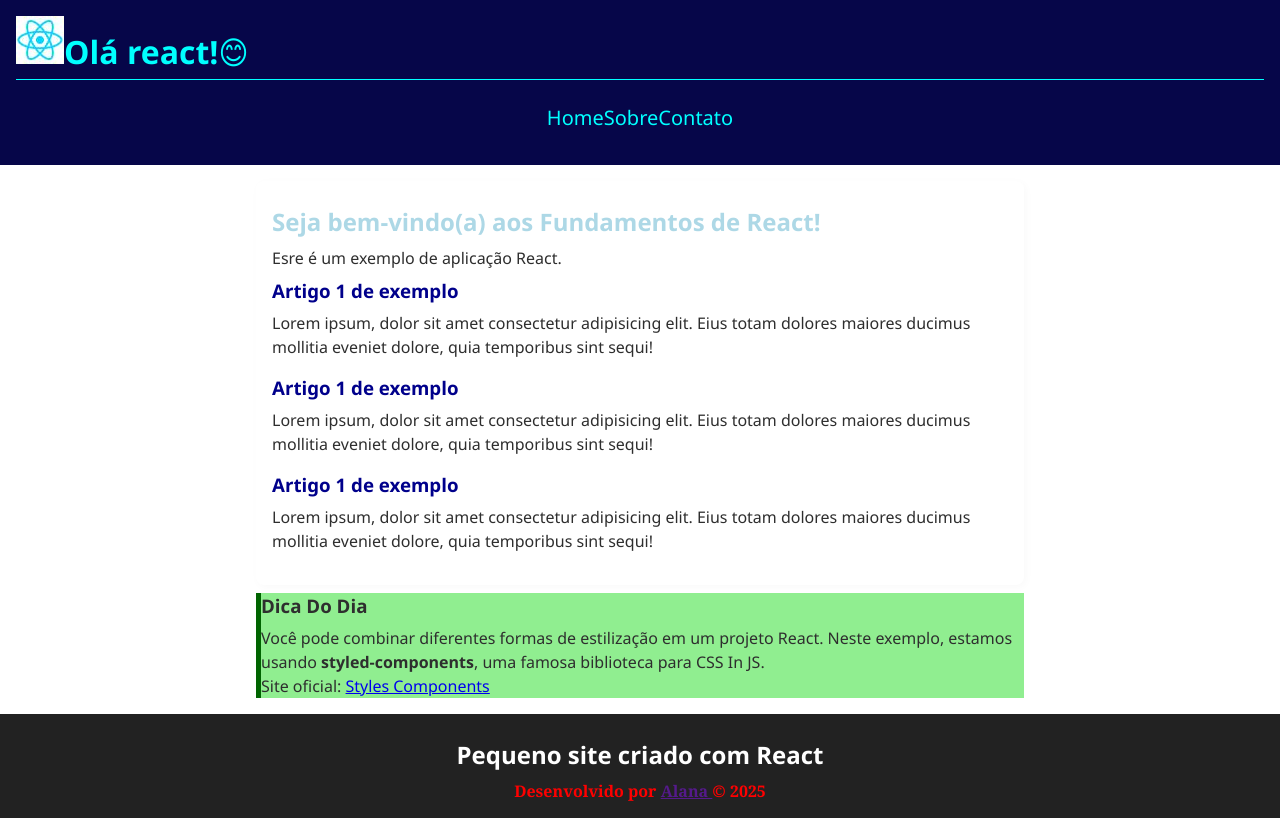
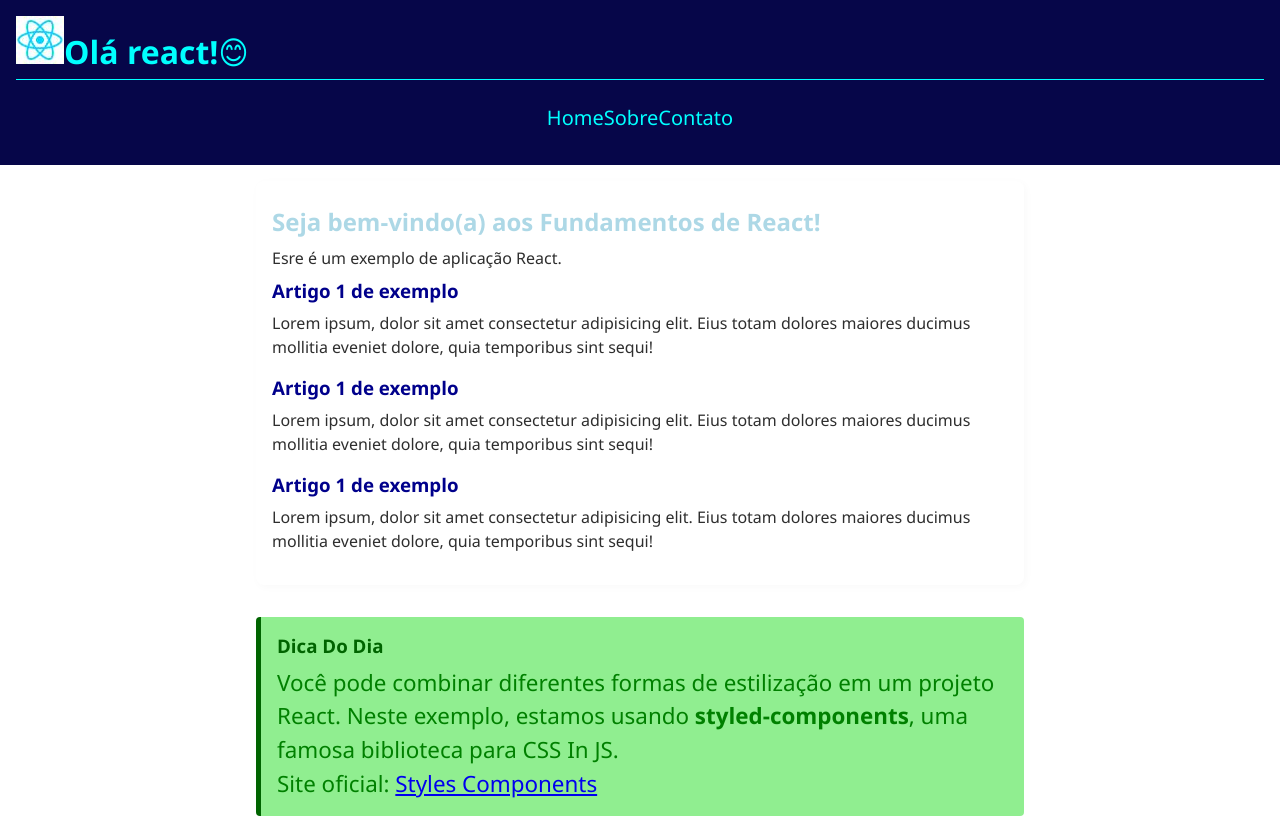
Before and after one commit to alanasrocha08/react-fundamentos, a React (Vite) app: page / in a window 1280 px wide. Shown: the top 818 px of the page. Built offline with nearby package versions, Linux system fonts and the light colour scheme.

Commit message:
Update DicaDoDia.tsx

```diff
--- a/src/components/DicaDoDia/DicaDoDia.tsx
+++ b/src/components/DicaDoDia/DicaDoDia.tsx
@@ -3,6 +3,36 @@ import styled from "styled-components";
 const StyledDicaDoDia = styled.section`
   background-color: lightgreen;
   border-left: 5px solid darkgreen;
+  padding: 1rem;
+  margin-top: 2rem;
+  border-radius: 4px;
+
+  h3 {
+    margin-top: 0;
+    color: darkgreen;
+  }
+
+  p {
+    color: green;
+    font-size: 1.4rem;
+  }
+
+  .site-oficial {
+    background-color: white;
+    text-align: center;
+    padding: 0.4rem;
+
+    a {
+      text-decoration: none;
+      color: darkgreen;
+      font-weight: bold;
+
+      &:hover,
+      &:focus {
+        text-decoration: underline;
+      }
+    }
+  }
 `;
 
 export default function DicaDoDia() {
```
